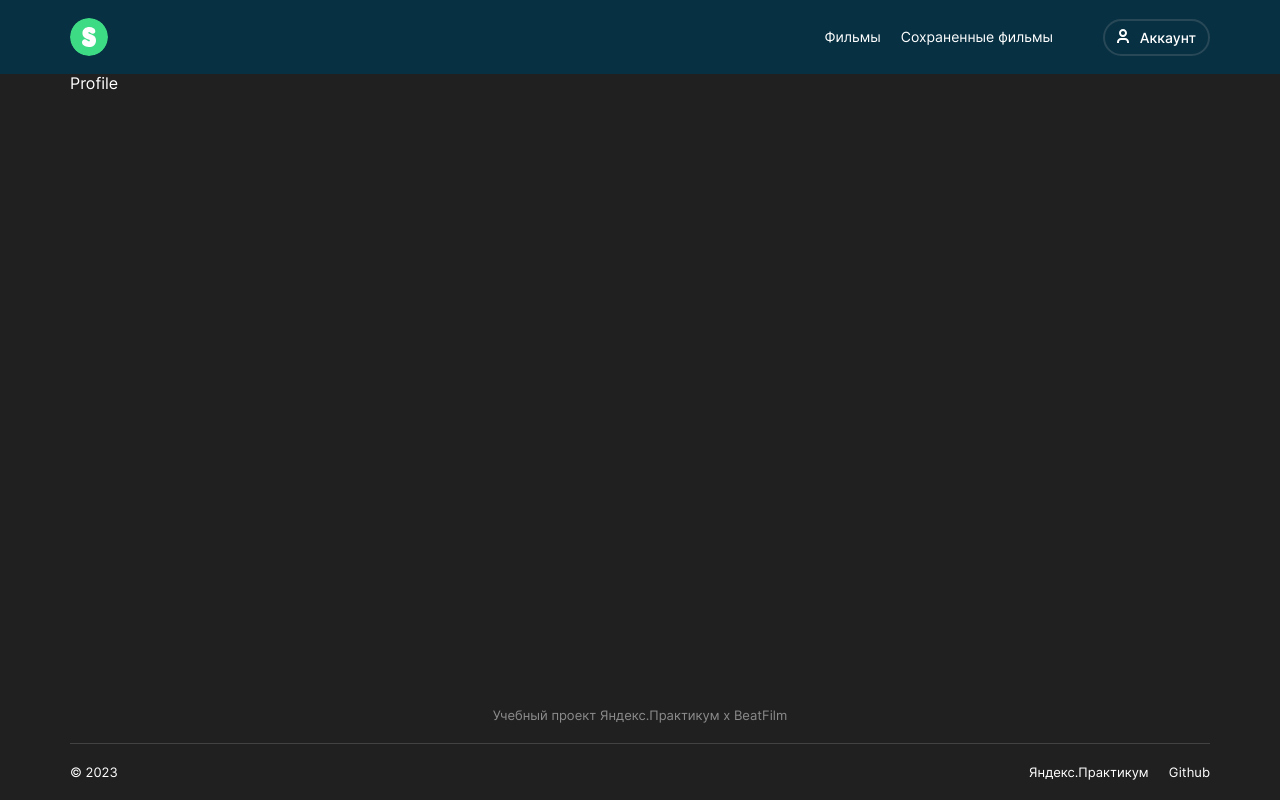
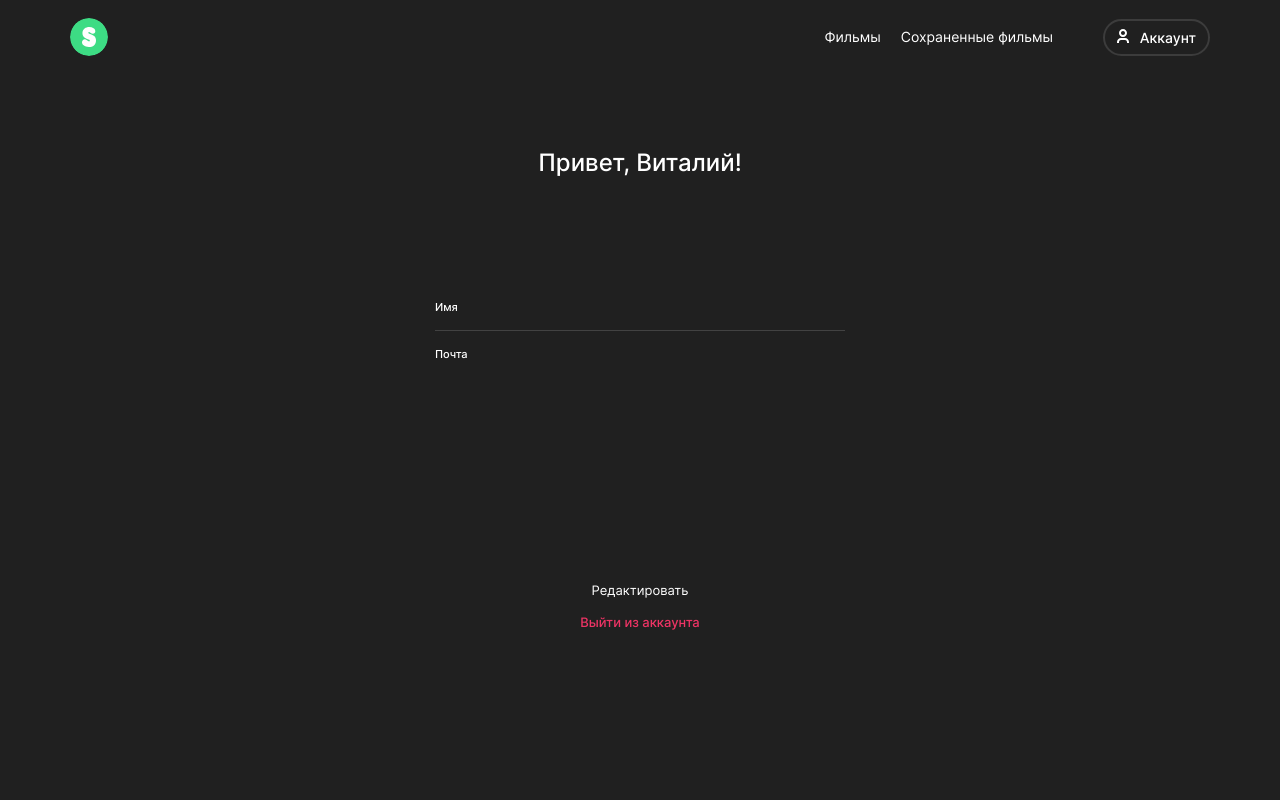
Before and after one commit to sasketeen/movies-explorer-frontend, a React (Create React App) app: page /profile in a window 1280 px wide. Built offline with nearby package versions, Linux system fonts and the light colour scheme.

Commit message:
feat: сверстал страницу профиля

```diff
--- a/src/components/AuthLayout/AuthLayout.scss
+++ b/src/components/AuthLayout/AuthLayout.scss
@@ -6,6 +6,10 @@
   width: 100%;
   max-height: 560px;
   height: 100%;
+
+  @media screen and (max-width: 420px) {
+    max-height: unset;
+  }
 }
 
 .auth-layout {
@@ -38,8 +42,9 @@
   }
 
   @media screen and (max-width: 420px) {
+
     &__logo-wrapper {
-      margin: auto;
+      margin: 26px auto 0;
     }
     &__title {
       margin: 50px 0 80px;
--- a/src/components/Header/MyHeader.jsx
+++ b/src/components/Header/MyHeader.jsx
@@ -1,4 +1,4 @@
-import { Link } from 'react-router-dom';
+import { Link, useLocation } from 'react-router-dom';
 import { useState } from 'react';
 
 import LogoLink from '../LogoLink/LogoLink';
@@ -9,6 +9,9 @@ import MyAside from './components/Aside/MyAside';
 import './MyHeader.scss';
 
 export default function MyHeader () {
+  const { pathname } = useLocation();
+  const isMainPage = pathname === '/';
+
   const [isLogin, setIsLogin] = useState(true);
   const [isMenuVisible, setIsMenuVisible] = useState(false);
 
@@ -17,7 +20,11 @@ export default function MyHeader () {
   };
 
   return (
-    <header className={`header ${isMenuVisible ? 'header_menu-visible' : ''}`}>
+    <header
+      className={`header ${isMenuVisible ? 'header_menu-visible' : ''} ${
+        isMainPage ? 'header_color_blue' : ''
+      }`}
+    >
       <div className="container header__container">
         <LogoLink />
         {isLogin
--- a/src/components/Header/MyHeader.scss
+++ b/src/components/Header/MyHeader.scss
@@ -1,7 +1,10 @@
 .header {
   width: 100%;
   padding: 18px 0;
-  background-color: var(--color-main-darkBlue);
+
+  &_color_blue {
+    background-color: var(--color-main-darkBlue);
+  }
 
   @media screen and (max-width: 768px) {
     &::before {
--- a/src/components/MainLayout/MainLayout.jsx
+++ b/src/components/MainLayout/MainLayout.jsx
@@ -1,16 +1,18 @@
-import { Outlet } from 'react-router';
+import { Outlet, useLocation } from 'react-router';
 import MyHeader from '../Header/MyHeader';
 import MyFooter from '../Footer/MyFooter';
 import './MainLayout.scss';
 
 export default function MainLayout () {
+  const { pathname } = useLocation();
+  const isProfilePage = pathname === '/profile';
   return (
     <>
       <MyHeader />
         <main className='main'>
           <Outlet />
         </main>
-      <MyFooter />
+      {!isProfilePage && <MyFooter />}
     </>
   );
 }
--- a/src/components/MainLayout/MainLayout.scss
+++ b/src/components/MainLayout/MainLayout.scss
@@ -1,3 +1,5 @@
 .main {
+  display: flex;
+  flex-direction: column;
   flex: 1 1 auto;
 }
--- a/src/components/SubmitButton/SubmitButton.scss
+++ b/src/components/SubmitButton/SubmitButton.scss
@@ -2,6 +2,8 @@
 
 .submit-button {
   @include mixin.hover(0.8);
+
+  cursor: pointer;
 
   margin: 0;
   padding: 15px;
--- a/src/pages/Movies/Movies.jsx
+++ b/src/pages/Movies/Movies.jsx
@@ -3,11 +3,11 @@ import SearchForm from '@/components/SearchForm/SearchForm';
 
 export default function Movies ({ movies }) {
   return (
-    <div className="container">
+    <section className="container">
       <SearchForm></SearchForm>
       <div className='movies-container'>
         <MoviesList data={movies}></MoviesList>
       </div>
-    </div>
+    </section>
   );
 }
--- a/src/pages/Profile/Profile.jsx
+++ b/src/pages/Profile/Profile.jsx
@@ -1,5 +1,51 @@
+import { useState } from 'react';
+import SubmitButton from '../../components/SubmitButton/SubmitButton';
+import './Profile.scss';
+
 export default function Profile () {
+  const name = 'Виталий';
+
+  const [isEditing, setIsEditing] = useState(false);
+
   return (
-    <div className="container">Profile</div>
+    <section className="profile">
+      <div className="profile-wrapper">
+        <h1 className="profile__title">Привет, {name}!</h1>
+        <form className="profile__form">
+          <div className="profile__inputs">
+            <div className="input-wrapper input-wrapper_for_name">
+              <input type="text" id="input-name" className="profile__input" />
+              <label htmlFor="input-name" className="profile__input-label">
+                Имя
+              </label>
+            </div>
+            <div className="input-wrapper input-wrapper_for_email">
+              <input type="email" id="input-email" className="profile__input" />
+              <label htmlFor="input-email" className="profile__input-label">
+                Почта
+              </label>
+            </div>
+          </div>
+
+          {isEditing && (
+            <div>
+              <span className="profile__error-span">err</span>
+              <SubmitButton>Сохранить</SubmitButton>
+            </div>
+          )}
+        </form>
+
+        {!isEditing && (
+          <div className="profile__subaction">
+            <button className="profile__button profile__button_for_edition">
+              Редактировать
+            </button>
+            <button className="profile__button profile__button_for_exit">
+              Выйти из аккаунта
+            </button>
+          </div>
+        )}
+      </div>
+    </section>
   );
 }
--- a/src/pages/Profile/Profile.scss
+++ b/src/pages/Profile/Profile.scss
@@ -0,0 +1,140 @@
+@use "@/assets/css/mixins" as mixin;
+
+.profile-wrapper {
+  display: flex;
+  flex-direction: column;
+  max-width: 410px;
+  width: 100%;
+  max-height: 482px;
+  min-height: 100%;
+
+  @media screen and (max-width: 768px) {
+      max-height: 445px;
+  }
+
+  @media screen and (max-width: 420px) {
+    max-height: unset;
+  }
+}
+.input-wrapper {
+  display: flex;
+  flex-direction: row-reverse;
+  align-items: baseline;
+  padding: 17px 0 16px;
+
+  &_for_name {
+    border-bottom: 1px solid var(--color-addition-darkGray6);
+  }
+}
+.profile {
+  box-sizing: border-box;
+  display: flex;
+  justify-content: center;
+  padding: 74px 30px 70px;
+  flex: 1;
+
+  @media screen and (max-width: 768px) {
+    padding-top: 236px;
+  }
+
+  @media screen and (max-width: 420px) {
+    padding-top: 70px;
+    padding-bottom: 40px;
+  }
+
+  &__title {
+    margin: 0;
+    text-align: center;
+    font-weight: 500;
+    font-size: 24px;
+    line-height: 29px;
+  }
+
+  &__form {
+    height: 100%;
+    display: flex;
+    flex-direction: column;
+    justify-content: space-between;
+
+    margin-top: 107px;
+
+    @media screen and (max-width: 768px) {
+      margin-top: 80px;
+    }
+    @media screen and (max-width: 420px) {
+      margin-top: 64px;
+    }
+  }
+
+  &__input-label {
+    display: block;
+    width: 100%;
+    max-width: 100px;
+
+    font-weight: 500;
+    font-size: 11px;
+    line-height: 13px;
+  }
+
+  &__input {
+    width: 100%;
+    padding: 0;
+    border: none;
+    background: none;
+
+    color: var(--color-main-white);
+    font-size: 11px;
+    line-height: 13px;
+    text-align: right;
+
+    &:focus-visible {
+      outline: none;
+      & + .profile__input-label {
+        color: var(--color-main-brightBlue);
+      }
+    }
+  }
+
+  &__error-span {
+    display: block;
+    margin-bottom: 20px;
+    color: var(--color-main-brightPink);
+    text-align: center;
+    font-size: 11px;
+    line-height: 13px;
+  }
+
+  &__button {
+    @include mixin.hover();
+
+    cursor: pointer;
+
+    display: block;
+    margin: 0 auto;
+    padding: 0;
+
+    background: none;
+    border: none;
+    border-radius: 3px;
+
+    color: var(--color-main-white);
+    font-weight: 400;
+    font-size: 13px;
+    line-height: 16px;
+
+    &:focus-visible {
+      outline: 1px solid var(--color-main-white);
+    }
+
+    @media screen and (max-width: 420px) {
+      font-size: 12px;
+      line-height: 14px;
+    }
+
+    &_for_exit {
+      font-weight: 500;
+      color: var(--color-main-brightPink);
+      margin-top: 16px;
+    }
+  }
+}
--- a/src/pages/SavedMovies/SavedMovies.jsx
+++ b/src/pages/SavedMovies/SavedMovies.jsx
@@ -3,11 +3,11 @@ import SearchForm from '@/components/SearchForm/SearchForm';
 
 export default function SavedMovies ({ movies }) {
   return (
-    <div className="container">
-    <SearchForm></SearchForm>
-    <div className='movies-container'>
-      <MoviesList data={movies}></MoviesList>
-    </div>
-  </div>
+    <section className="container">
+      <SearchForm></SearchForm>
+      <div className="movies-container">
+        <MoviesList data={movies}></MoviesList>
+      </div>
+    </section>
   );
 }
```
Lines whose indentation alone changed are shown as unchanged.
